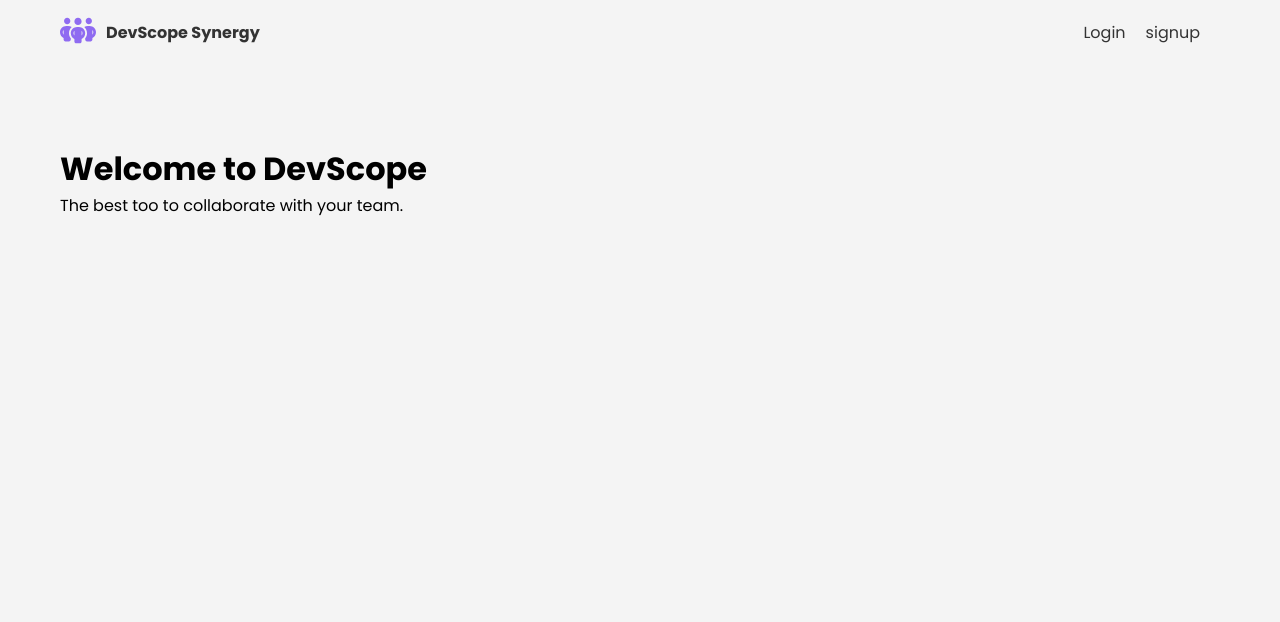
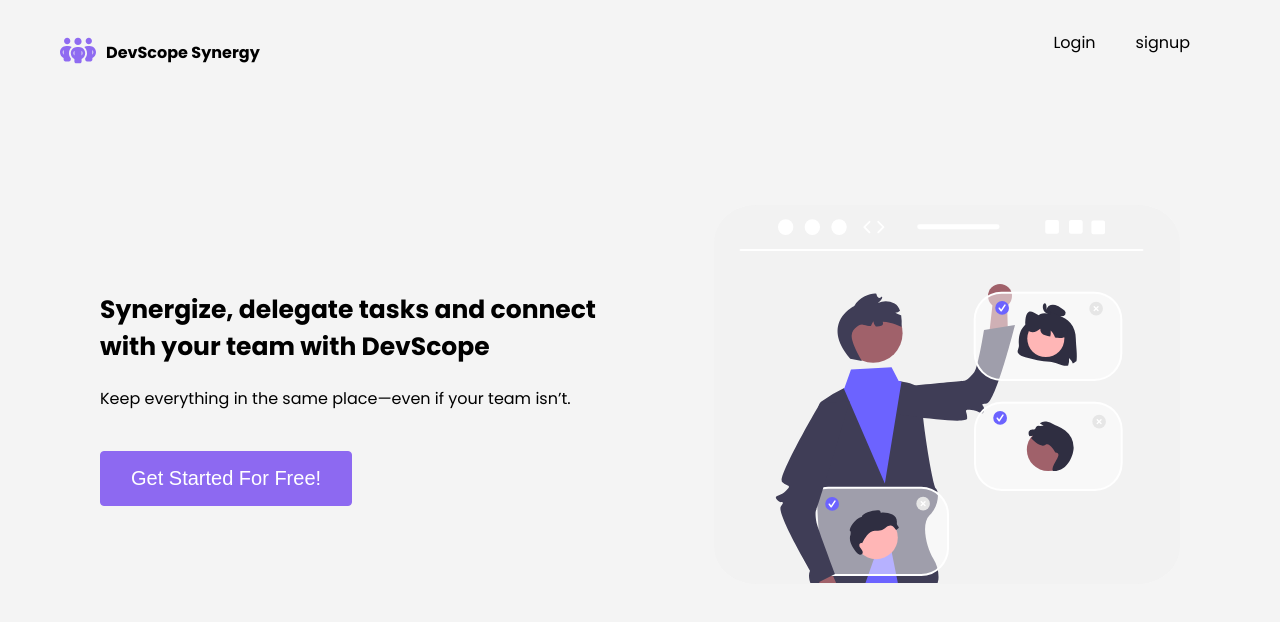
Before and after one commit to SageKyle/devscope, a React (Create React App) app: page / in a window 1280 px wide. Shown: the top 622 px of the page. Built offline with nearby package versions, Linux system fonts and the light colour scheme; no server answers.

Commit message:
added a hero component to the home route

```diff
--- a/src/components/Navbar.css
+++ b/src/components/Navbar.css
@@ -13,8 +13,19 @@
 
 .navbar a {
 	color: #333;
-	text-decoration: none;
 	margin-right: 2rem;
+}
+
+.navbar__link {
+	display: inline-block;
+	padding: 1rem;
+	border-radius: 1rem;
+	transition: all ease-in-out 0.2s;
+}
+
+.navbar__link:hover {
+	color: #fff;
+	background-color: var(--primary-color);
 }
 
 .logo__container {
--- a/src/components/Navbar.jsx
+++ b/src/components/Navbar.jsx
@@ -23,11 +23,15 @@ export const Navbar = () => {
 				{!user && (
 					<>
 						<li>
-							<Link to={'/login'}>Login</Link>
+							<Link to={'/login'} className="navbar__link">
+								Login
+							</Link>
 						</li>
 
 						<li>
-							<Link to={'/signup'}>signup</Link>
+							<Link to={'/signup'} className="navbar__link">
+								signup
+							</Link>
 						</li>
 					</>
 				)}
--- a/src/index.css
+++ b/src/index.css
@@ -38,6 +38,12 @@ ul {
 	list-style-type: none;
 }
 
+a,
+a:link {
+	text-decoration: none;
+	color: unset;
+}
+
 /* layout */
 .page-title {
 	font-size: 2rem;
@@ -46,6 +52,7 @@ ul {
 }
 
 .btn {
+	width: fit-content;
 	background: #fff;
 	padding: 0.8rem 1.2rem;
 	border-radius: 0.4rem;
--- /dev/null
+++ b/src/pages/home/Hero.jsx
@@ -0,0 +1,22 @@
+import HeroImage from '../../assets/hero-img.svg';
+
+export const Hero = () => {
+	return (
+		<section className="hero">
+			<div className="hero__txt">
+				<h2 className="hero__txt--heading">
+					Synergize, delegate tasks and connect with your team with DevScope
+				</h2>
+				<p className="hero__txt--info">
+					Keep everything in the same place—even if your team isn’t.
+				</p>
+				<button className="btn hero__action">
+					<a href="/signup">Get Started For Free!</a>
+				</button>
+			</div>
+			<div className="hero__img">
+				<img src={HeroImage} alt="delegating tasks to team members" />
+			</div>
+		</section>
+	);
+};
--- a/src/pages/home/Home.css
+++ b/src/pages/home/Home.css
@@ -0,0 +1,43 @@
+/* Hero Section */
+.hero {
+	display: flex;
+	padding: 4rem;
+	justify-content: space-between;
+	align-items: center;
+}
+
+.hero__txt {
+	height: 100%;
+	width: 50%;
+	display: block;
+}
+
+.hero__txt--heading {
+	font-size: 2.5rem;
+	font-weight: 700;
+	margin-bottom: 2rem;
+	line-height: 1.5;
+}
+
+.hero__txt--info {
+	font-size: 1.6rem;
+	margin-bottom: 4rem;
+}
+
+.hero__img img {
+	width: inherit;
+	height: auto;
+}
+
+.btn.hero__action {
+	color: #fff;
+	background-color: var(--primary-color);
+	padding: 1.5rem 3rem;
+	font-size: 2rem;
+	transition: all ease-in-out 0.2s;
+}
+
+.hero__action:hover {
+	border-radius: 4rem;
+	filter: contrast(80%);
+}
--- a/src/pages/home/Home.jsx
+++ b/src/pages/home/Home.jsx
@@ -1,11 +1,14 @@
 // styles/images
 import './Home.css';
+
+import { Hero } from './Hero';
 
 export const Home = () => {
 	return (
 		<main className="home">
-			<h1 className="heading">Welcome to DevScope</h1>
-			<p className="paragraph">The best too to collaborate with your team.</p>
+			{/* <h1 className="heading">Welcome to DevScope</h1>
+			<p className="paragraph">The best too to collaborate with your team.</p> */}
+			<Hero />
 		</main>
 	);
 };
```
Also changed, not shown: src/assets/hero-img.svg (added).
